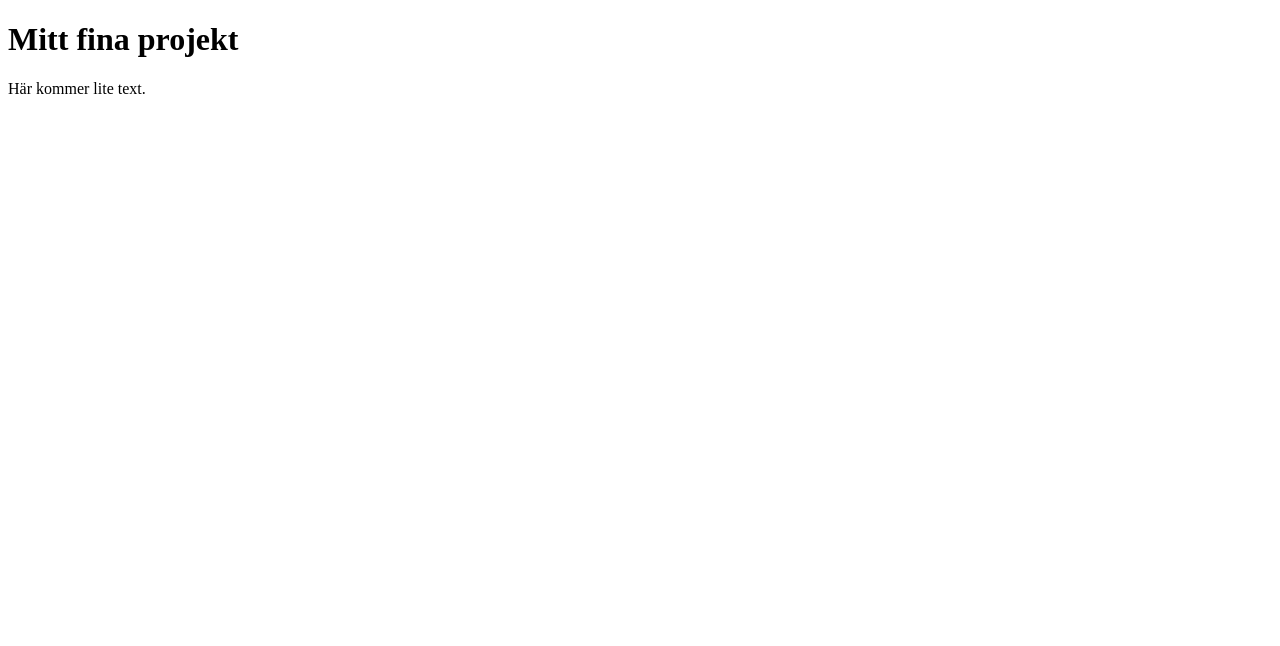
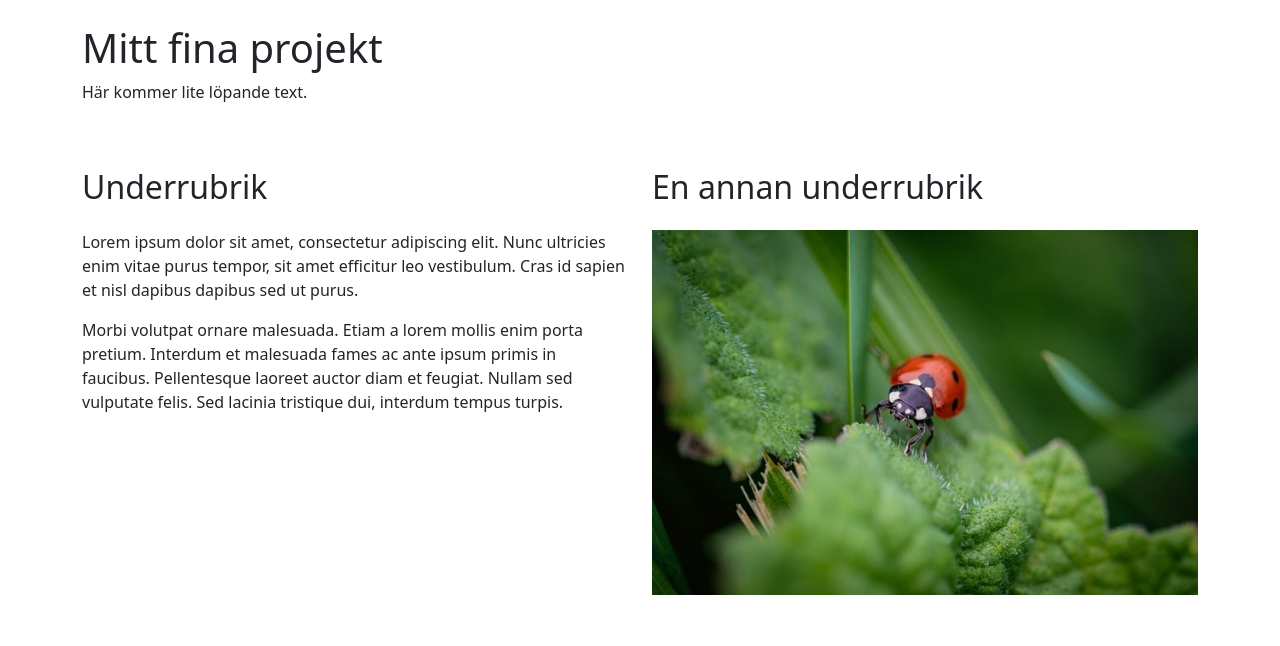
Before and after one commit to jannieminen/prog22githubintro, a plain HTML site: page index.html in a window 1280 px wide. Drawn offline with nearby package versions, Linux system fonts and the light colour scheme.

Commit message:
Modified index.html and added picture

```diff
--- a/index.html
+++ b/index.html
@@ -3,10 +3,31 @@
 <head>
     <meta charset="UTF-8">
     <meta name="viewport" content="width=device-width, initial-scale=1.0">
+    <link href="https://cdn.jsdelivr.net/npm/bootstrap@5.3.3/dist/css/bootstrap.min.css" rel="stylesheet" integrity="sha384-QWTKZyjpPEjISv5WaRU9OFeRpok6YctnYmDr5pNlyT2bRjXh0JMhjY6hW+ALEwIH" crossorigin="anonymous">
     <title>Document</title>
 </head>
 <body>
-    <h1>Mitt fina projekt</h1>
-    <p>Här kommer lite text.</p>
+    <div id="header" class="container pt-4">
+        <div class="row">
+            <div class="col">
+                <h1>Mitt fina projekt</h1>
+                <p>Här kommer lite löpande text.</p>
+            </div>
+        </div>
+    </div>
+    <div id="content" class="container">
+        <div class="row py-5">
+            <div class="col-md-6">
+                <h2 class="mb-4">Underrubrik</h2>
+                <p>Lorem ipsum dolor sit amet, consectetur adipiscing elit. Nunc ultricies enim vitae purus tempor, sit amet efficitur leo vestibulum. Cras id sapien et nisl dapibus dapibus sed ut purus.</p>
+                <p>Morbi volutpat ornare malesuada. Etiam a lorem mollis enim porta pretium. Interdum et malesuada fames ac ante ipsum primis in faucibus. Pellentesque laoreet auctor diam et feugiat. Nullam sed vulputate felis. Sed lacinia tristique dui, interdum tempus turpis.</p>
+            </div>
+            <div class="col-md-6">
+                <h2 class="mb-4">En annan underrubrik</h2>
+                <img src="images/nyckelpiga.jpg" alt="Nyckelpiga" class="img-fluid">
+            </div>
+        </div>
+    </div>
+    <script src="https://cdn.jsdelivr.net/npm/bootstrap@5.3.3/dist/js/bootstrap.bundle.min.js" integrity="sha384-YvpcrYf0tY3lHB60NNkmXc5s9fDVZLESaAA55NDzOxhy9GkcIdslK1eN7N6jIeHz" crossorigin="anonymous"></script>
 </body>
 </html>
```
Also changed, not shown: images/nyckelpiga.jpg (added).
